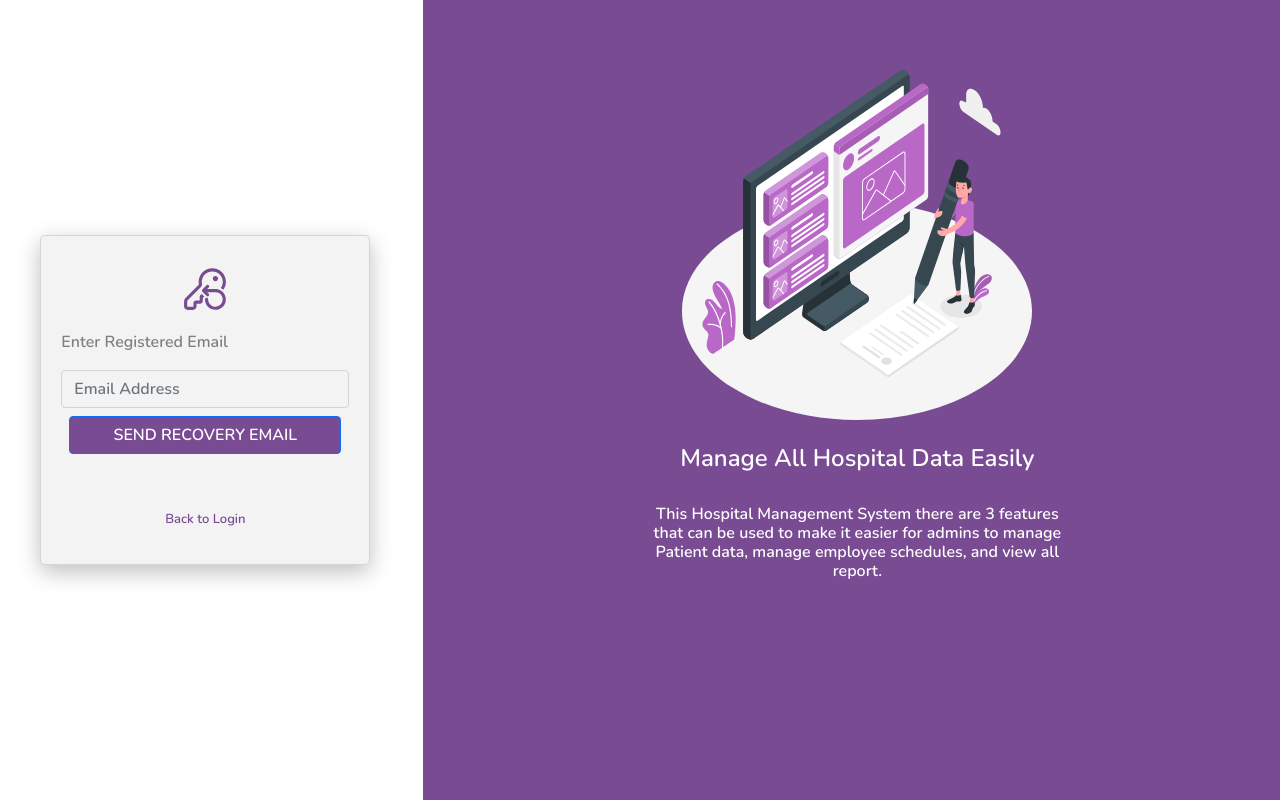
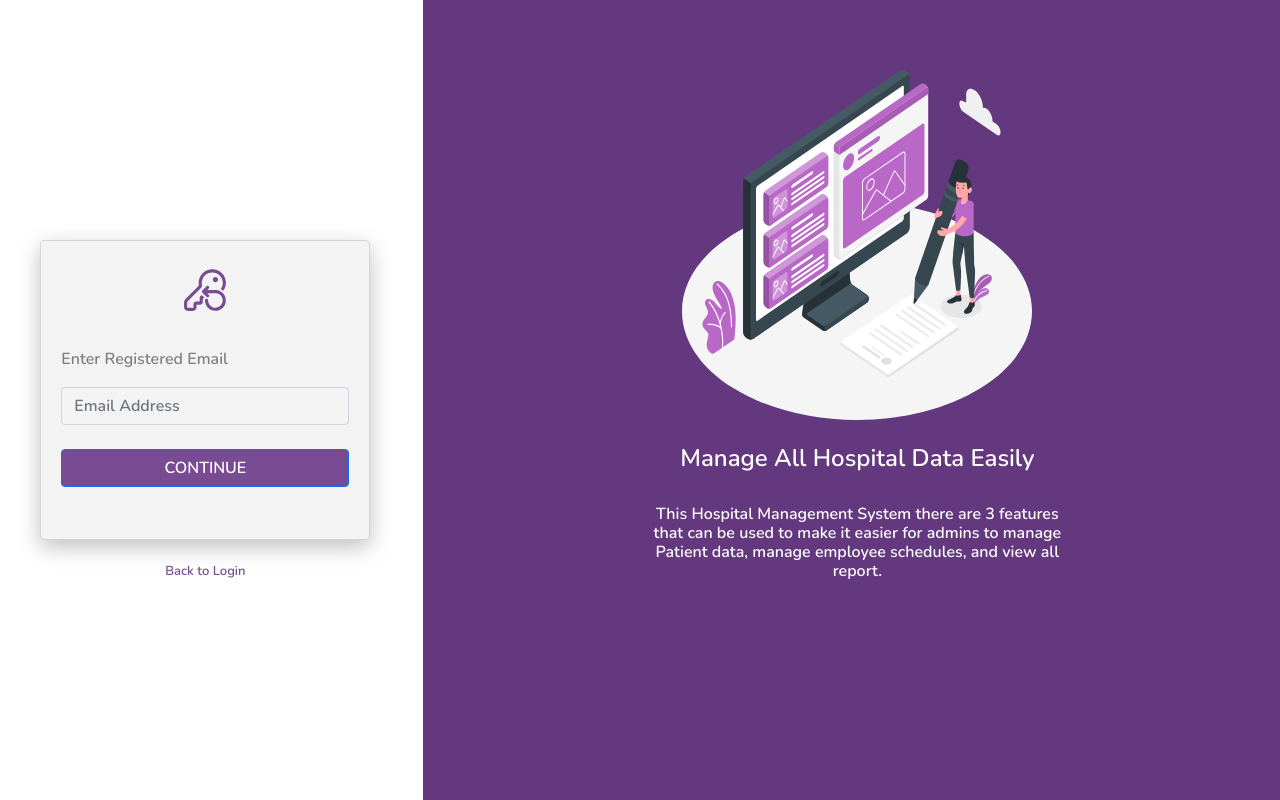
Before and after one commit to altacapstone36/frontend-vuejs, a Vue app: page /findemail in a window 1280 px wide. Built offline with nearby package versions, Linux system fonts and the light colour scheme; what vue-cookie, vue-localstorage would draw is missing.

Commit message:
feat : testapi validasiforgotpass

```diff
--- a/src/views/findemail.vue
+++ b/src/views/findemail.vue
@@ -2,8 +2,9 @@
     <div>
   <div class="row">
     <div class="col-sm-4">
-        <div class="global-container">
-      <div class="card login-form">
+      <div class="row global-container"></div>
+        <div class="row global-container">
+      <div class="d-block card login-form">
         <!-- <b-alert
       v-model="showTop"
       class="position-fixed fixed-top m-0 rounded-0"
@@ -16,24 +17,26 @@
             <div class="card-text">
                 <form @submit.prevent="submitEmail">
                         <div class=" mb-7">
-                        <div class="d-flex justify-content-center m-2">
+                        <div class="d-flex justify-content-center m-1 mb-4">
                         <img src="../assets/Icon/reset password.svg" width="50px" />
                         </div>
                       <label for="exampleInputEmail1" class="form-label my-2">Enter Registered Email</label>
-                        <input type="email" v-model="email" class="form-control my-2" placeholder="Email Address">
+                        <input type="email" v-model="email" class="form-control my-2 " placeholder="Email Address">
                         <div v-if="showTop" class="d-flex mx-2 my-2 text-danger">
                       <b-icon icon="info-circle" class=" mx-2"></b-icon>{{message}}
                     </div>
-                        <div class="d-grid gap-2 m-2">
-                          <button type="submit" class="btn btn-primary">SEND RECOVERY EMAIL</button></div>
+                        <div class="d-block mt-4">
+                          <button type="submit" class="btn btn-primary w100">CONTINUE</button></div>
                           </div>
                 </form>
             </div>
-            <br><br>
+
+        </div>
+        <div class="row global-container mt-1">
             <p class=" text-center">Back to<a href="/login" class="text2 text-decoration-none"> Login</a></p>
         </div>
+    </div>
 
-    </div>
     </div>
     <div class="col-sm-8">
       <img class="img2" src="../assets/amico.svg"><br>
@@ -114,15 +117,18 @@ export default {
 </script>
 
 <style scoped>
+.w100{
+  width: 100%;
+}
 .global-container{
-    height:100%;
+    height:30%;
     display:flex;
     align-items:center;
     justify-content: center;
 }
 
 .login-form{
-    height:330px;
+    height:300px;
     width: 330px;
     padding:20px;
     background: #F3F3F3;
@@ -134,7 +140,7 @@ top: 50pxpx;
 }
 
 .col-sm-8{
-    background:#794B93 ;
+    background:#64387E ;
     height: 100vh;
 }
 
--- a/src/views/lupapassword.vue
+++ b/src/views/lupapassword.vue
@@ -27,18 +27,26 @@
             <div class="card-text">
                 <!-- <form> -->
                       <div class=" mb-3">
-                        <div class="d-flex justify-content-center m-2">
+                        <div class="d-flex justify-content-center m-1">
                         <img src="../assets/Icon/reset password.svg" width="50px" />
                         </div>
                       <label for="exampleInputEmail1" class="form-label my-2">Change Password</label>
                         <input type="text" v-model="password" class="form-control my-2" placeholder="New Password">
-                        <div class="d-grid gap-2">
-                          <button @click="submitPass()" class="btn btn-primary">SEND NEW PASSWORD</button></div>
+                        <div v-if="showPass" class="d-flex mx-2 my-2 text-danger">
+                      <b-icon icon="info-circle" class=" mx-2"></b-icon>{{messagePass}}
+                    </div>
+                        <label for="exampleInputEmail1" class="form-label my-2">Confirm New Password</label>
+                        <input type="text" v-model="confirmpass" class="form-control mt-2 mb-2" placeholder="New Password">
+                        <div v-if="showPass" class="d-flex mx-2 my-2 text-danger">
+                      <b-icon icon="info-circle" class=" mx-2"></b-icon>{{messagePass}}
+                    </div>
+                        <div class="d-block mt-4">
+                          <button @click="submitPass()" class="btn btn-primary w100">CONFIRM</button></div>
                       </div>
                 <!-- </form> -->
             </div>
             <br><br>
-            <p class=" text-center">Back to<a href="/login" class="text2 text-decoration-none"> Login</a></p>
+            <!-- <p class=" text-center">Back to<a href="/login" class="text2 text-decoration-none"> Login</a></p> -->
         </div>
 
     </div>
@@ -70,10 +78,12 @@ export default {
       return{
         dismissSecs: 5,
         dismissCountDown: 0,
+        confirmpass: '',
         password: '',
         message: '',
+        messagePass: '',
         showTop: false,
-        showError: false,
+        showPass: false,
       }
     },
     methods: {
@@ -92,6 +102,11 @@ export default {
         //       })
         //     // })
      async submitPass(){
+      if(this.password !== this.confirmpass){
+         this.messagePass = 'Password tidak sama'
+         console.log(this.messagePass)
+         this.showPass = true
+      }else{
       const token = this.$localStorage.get('token')
        await axios.post('forgot_password', {
         password: this.password
@@ -120,7 +135,7 @@ export default {
                   }, 2000);
             }
        })
-
+       }
        }
     },
     mounted(){
@@ -146,7 +161,7 @@ export default {
 }
 
 .login-form{
-    height:330px;
+    height:384px;
     width: 330px;
     padding:20px;
     background: #F3F3F3;
@@ -157,8 +172,11 @@ border-radius: 5px;
 top: 50pxpx;
 }
 
+.w100{
+  width: 100%;
+}
 .col-sm-8{
-    background:#794B93 ;
+    background:#64387E ;
     height: 100vh;
 }
 
--- a/src/views/userdata.vue
+++ b/src/views/userdata.vue
@@ -62,12 +62,9 @@
     <div class="col-sm-10">
       <select class="form-select" v-model="newsData.facility_id" aria-label="Default select example">
   <option selected>Pilih Fasilitas</option>
-  <option value="1">Dokter Umum</option>
-  <option value="2">Dokter Anak</option>
-  <option value="3">Dokter Gigi</option>
-  <option value="1">Perawat Umum</option>
-  <option value="2">Perawat Anak</option>
-  <option value="3">Perawat Gigi</option>
+  <option value="1">Umum</option>
+  <option value="2">Anak</option>
+  <option value="3">Gigi</option>
   </select>
   <div v-if="toggleLength" class="d-flex my-1 toggle text-danger">
             <b-icon icon="info-circle" class="mx-2"></b-icon>{{error.facility_id}}
@@ -107,8 +104,8 @@ export default {
         email: this.newsData.email,
         full_name: this.newsData.full_name,
         gender: this.newsData.gender,
-        role_id: this.newsData.role_id,
-        facility_id: this.newsData.facility_id,
+        role_id: parseInt(this.newsData.role_id),
+        facility_id: parseInt(this.newsData.facility_id),
       }
 
     await axios.put(`user/${this.index}/update`, data)
```
